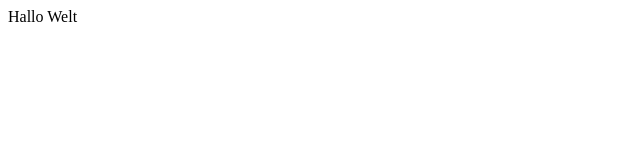
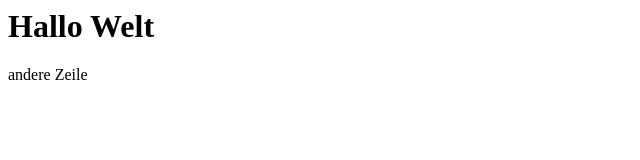
Before and after one commit to thomas4578/dataviz, a plain HTML site: page index.html in a window 1280 px wide. Shown: the whole page, without its empty margins (0-640 px from the left). Drawn offline with Linux system fonts and the light colour scheme.

Commit message:
Update index.html

```diff
--- a/index.html
+++ b/index.html
@@ -1 +1,2 @@
-Hallo Welt
+<h1>Hallo Welt</h1>
+<p> andere Zeile<p>
```
